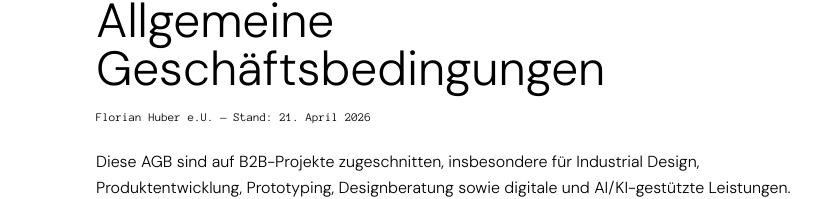
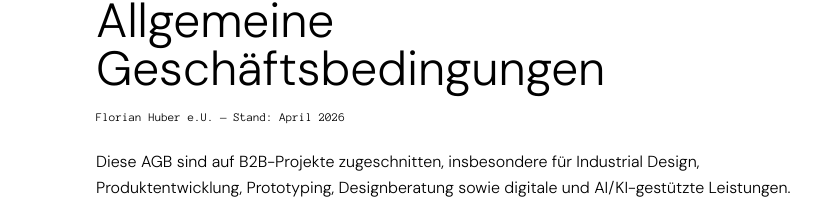
Before and after one commit to ideawithflo/portfolio, a Next.js app in the folder web/: page /agb in a window 1280 px wide. Shown: the part 163-362 px from the top of the page, without its empty margins (184-1012 px from the left). Built offline with nearby package versions, Linux system fonts and the light colour scheme.

Commit message:
Shorten legal page effective dates

```diff
--- a/web/app/agb/page.tsx
+++ b/web/app/agb/page.tsx
@@ -324,7 +324,7 @@
       <div className="pt-32 pb-24 px-6 max-w-3xl mx-auto">
         <p className="font-mono text-xs tracking-widest uppercase opacity-100 mb-4">Legal</p>
         <h1 className="text-5xl font-light mb-4">Allgemeine Geschäftsbedingungen</h1>
-        <p className="font-mono text-xs opacity-100 mb-6">Florian Huber e.U. — Stand: 21. April 2026</p>
+        <p className="font-mono text-xs opacity-100 mb-6">Florian Huber e.U. — Stand: April 2026</p>
         <p className="font-light opacity-100 leading-relaxed mb-16">
           Diese AGB sind auf B2B-Projekte zugeschnitten, insbesondere für Industrial Design, Produktentwicklung,
           Prototyping, Designberatung sowie digitale und AI/KI-gestützte Leistungen.
--- a/web/app/datenschutz/page.tsx
+++ b/web/app/datenschutz/page.tsx
@@ -66,7 +66,7 @@
             <a href="https://www.dsb.gv.at" target="_blank" rel="noopener noreferrer" className="underline">dsb.gv.at</a></p>
           </div>
 
-          <p className="font-mono text-xs opacity-100">Stand: 21. April 2026</p>
+          <p className="font-mono text-xs opacity-100">Stand: April 2026</p>
         </div>
       </div>
 
```
